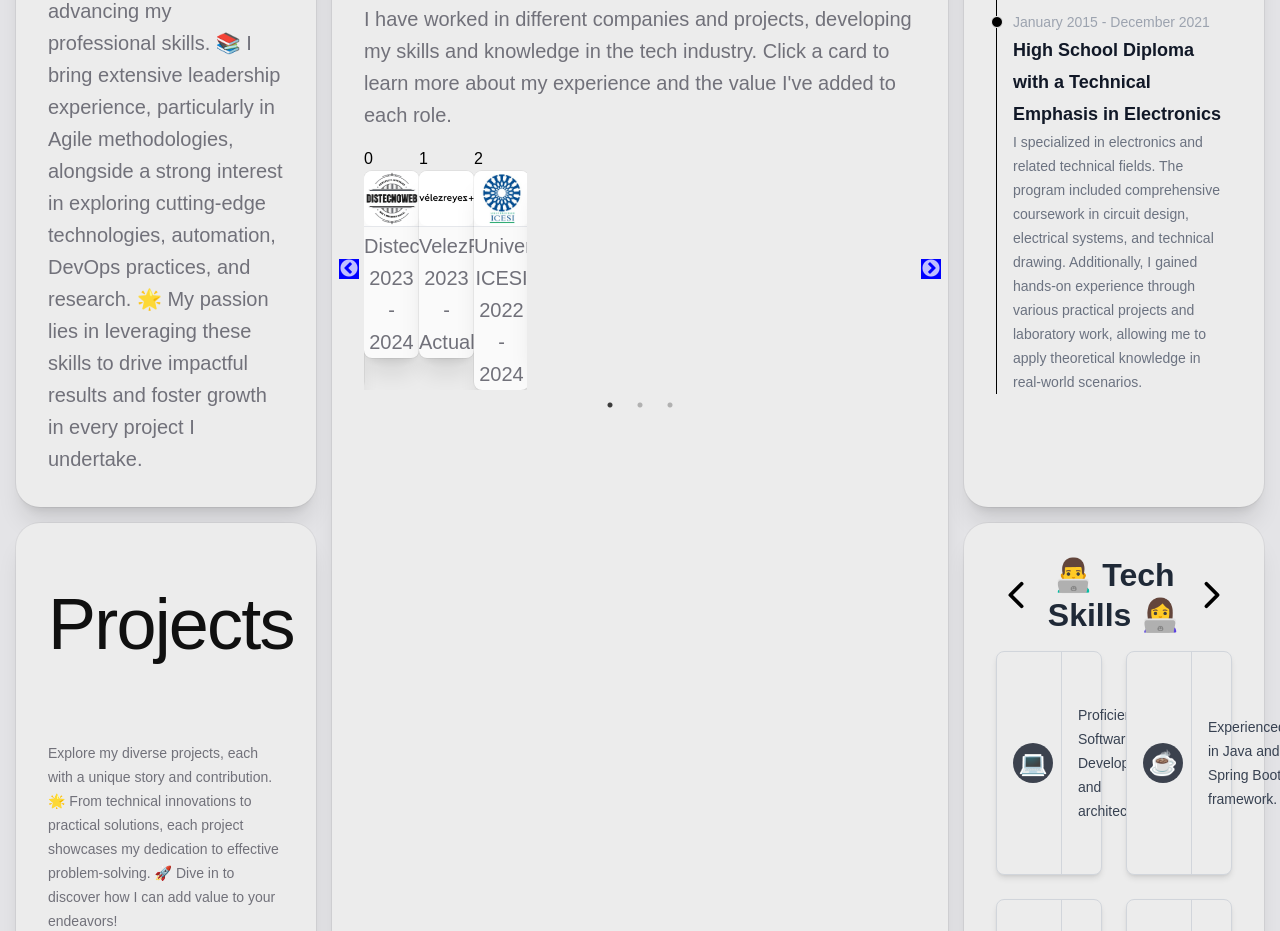
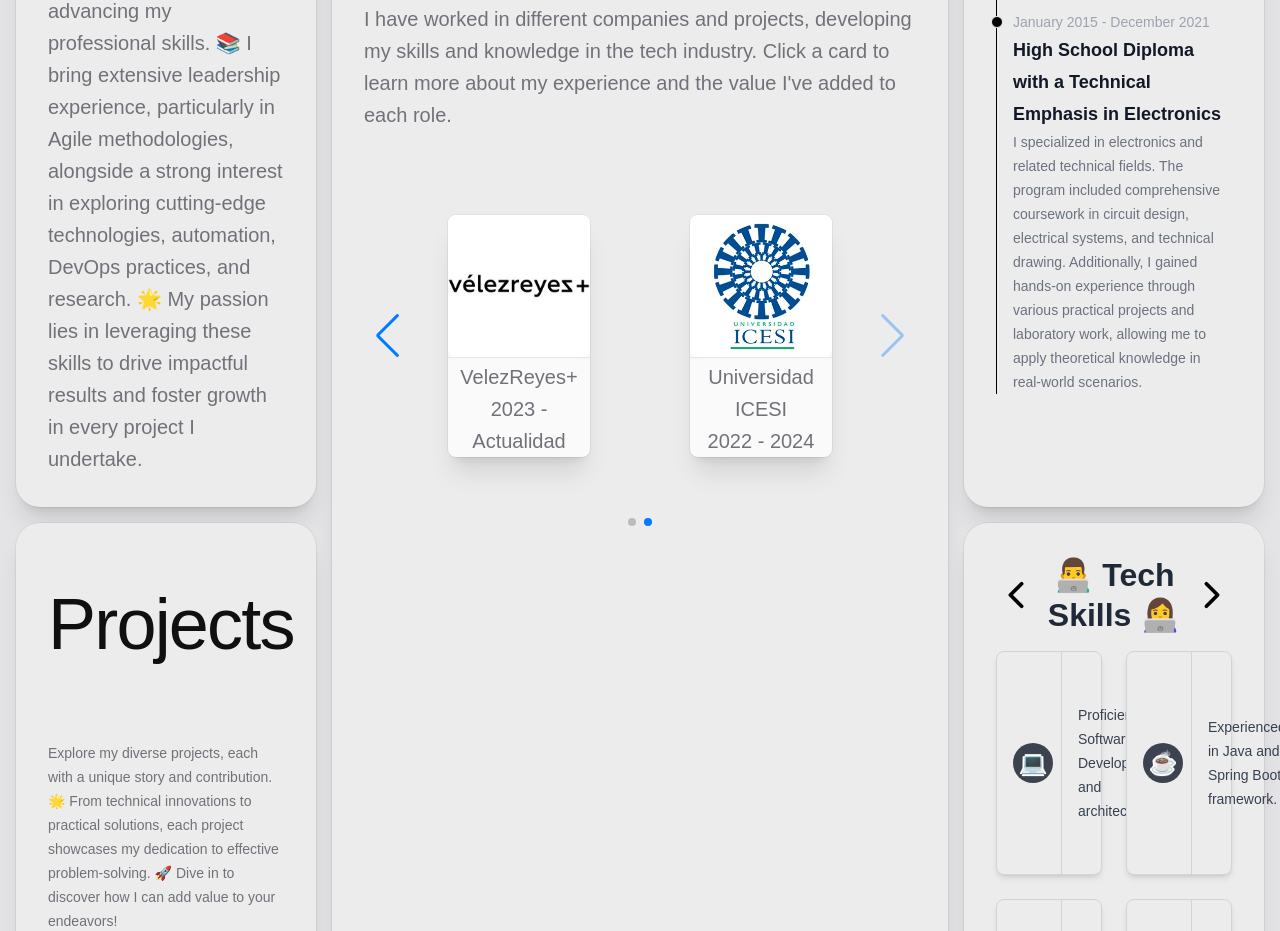
Before and after one commit to Sebastian-411/portfolio, a React app: page / in a window 1280 px wide. Shown: the part 871-1802 px from the top of the page. Built offline with nearby package versions, Linux system fonts and the light colour scheme; a web font is replaced by a local one.

```diff
--- a/src/app/components/card/ExperienceCard.js
+++ b/src/app/components/card/ExperienceCard.js
@@ -2,7 +2,7 @@
 
 export default function ExperienceCard({ onClick, experience }) {
   return (
-    <div>
+    <>
       <div
         onClick={() => onClick(experience)}
         className="hover:scale-125 hover:rounded-lg  hover:border-radius-2 hover:border-2 flex flex-col items-center  justify-center aspect-square shadow-xl dark:shadow-thick hover:bg-zinc-100 dark:hover:bg-primary ring-1 bg-zinc-50 dark:ring-white/10 ring-primary/5 dark:bg-tertiary rounded-lg hover:ring-primary/5 dark:hover:ring-white/20 duration-300 group transition-all "
@@ -22,6 +22,6 @@
           </p>
         </div>
       </div>
-    </div>
+    </>
   );
 }
--- a/src/app/components/experience/Carousel.js
+++ b/src/app/components/experience/Carousel.js
@@ -1,33 +1,15 @@
 import React, { useState } from "react";
 import Modal from "react-modal";
+import { experiences } from "../../../const/experiences";
 import ExperienceCard from "../card/ExperienceCard";
-import { experiences } from "../../../const/experiences";
 
-import Slider from "react-slick";
-import "slick-carousel/slick/slick.css";
-import "slick-carousel/slick/slick-theme.css";
+import "swiper/css";
+import "swiper/css/pagination";
+import "swiper/css/navigation";
+import "swiper/css/autoplay";
 
-const NextArrow = (props) => {
-  const { className, style, onClick } = props;
-  return (
-    <div
-      className={className}
-      style={{ ...style, display: "block", background: "blue" }}
-      onClick={onClick}
-    />
-  );
-};
-
-const PrevArrow = (props) => {
-  const { className, style, onClick } = props;
-  return (
-    <div
-      className={className}
-      style={{ ...style, display: "block", background: "blue" }}
-      onClick={onClick}
-    />
-  );
-};
+import { Autoplay, Navigation, Pagination } from "swiper/modules";
+import { Swiper, SwiperSlide } from "swiper/react";
 
 export default function Carousel() {
   const [modalIsOpen, setModalIsOpen] = useState(false);
@@ -39,31 +21,33 @@
     setModalIsOpen(true);
   };
 
-  const settings = {
-    dots: true,
-    infinite: true,
-    speed: 500,
-    slidesToShow: 3,
-    slidesToScroll: 1,
-    nextArrow: <NextArrow />,
-    prevArrow: <PrevArrow />,
-  };
-
   return (
     <>
-      <Slider
-        className="grid mt-4 md:grid-cols-3 lg:grid-cols-3 gap-y-8 gap-8 justify-center w-full"
-        {...settings}
+      <Swiper
+        className="w-full p-16"
+        spaceBetween={60}
+        autoplay={{
+          delay: 1000,
+        }}
+        direction="horizontal"
+        pagination={{
+          clickable: true,
+          dynamicMainBullets: true,
+        }}
+        slidesPerView={2}
+        modules={[Pagination, Navigation, Autoplay]}
+        navigation
       >
         {experiences.map((experience, index) => {
           return (
+            <SwiperSlide className="p-5">
               <div>
-              <p>{index}</p>
                 <ExperienceCard onClick={openModal} experience={experience} />
               </div>
+            </SwiperSlide>
           );
         })}
-      </Slider>
+      </Swiper>
 
       {experience ? (
         <Modal
@@ -73,6 +57,7 @@
             setModalIsOpen(false);
           }}
         >
+          <div>
             <p className="ext-xl tracking-tight font-medium text-primary dark:text-white md:text-6xl">
               {experience.title}
             </p>
@@ -91,6 +76,7 @@
             })}
 
             <button onClick={() => setModalIsOpen(false)}>close</button>
+          </div>
         </Modal>
       ) : (
         <></>
--- a/src/css/global.css
+++ b/src/css/global.css
@@ -17,3 +17,7 @@
     font-family: InterVariable, sans-serif;
   }
 }
+
+.swiper{
+  z-index: 0;
+}
```
Lines whose indentation alone changed are shown as unchanged.
